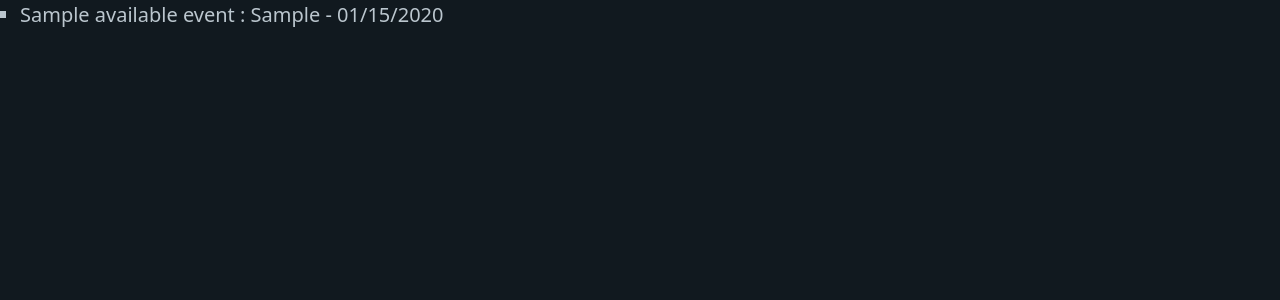
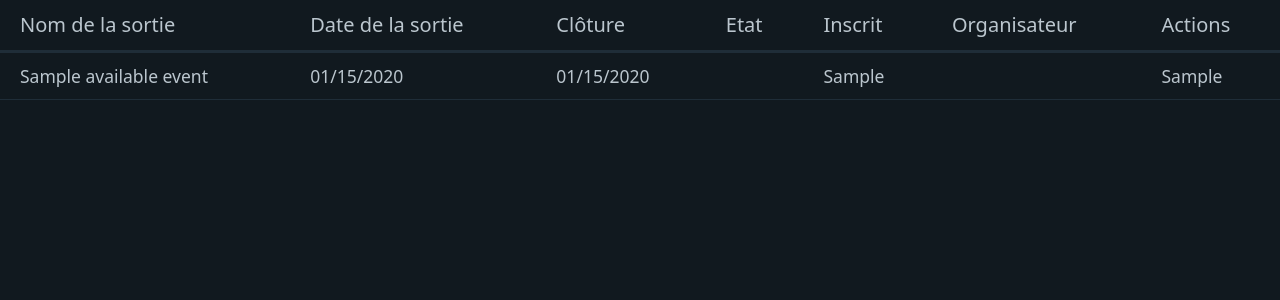
Before and after one commit to GiregL/eni-sortir, a Symfony app: template templates/event/index.html.twig in a window 1280 px wide. Shown: the top 300 px of the page. Run offline with Twig, Linux system fonts and the light colour scheme; the template is opened without the code that fills it: most values are stand-ins (such as "Sample title", 1, 10 or a date in 2020); some libraries are stand-ins or nearby versions.

```diff
--- a/templates/event/index.html.twig
+++ b/templates/event/index.html.twig
@@ -4,10 +4,31 @@
 
 {% block body %}
 
-    <ul>
-        {% for event in availableEvents %}
-            <li>{{ event.name }} : {{ event.eventInfos }} - {{ event.startDate | date('m/d/Y') }}</li>
-        {% endfor %}
-    </ul>
+    <table>
+        <thead>
+            <tr>
+                <th scope="col">Nom de la sortie</th>
+                <th scope="col">Date de la sortie</th>
+                <th scope="col">Clôture</th>
+                <th scope="col">Etat</th>
+                <th scope="col">Inscrit</th>
+                <th scope="col">Organisateur</th>
+                <th scope="col">Actions</th>
+            </tr>
+        </thead>
+        <tbody>
+            {% for event in availableEvents %}
+            <tr>
+                <td>{{ event.name }}</td>
+                <td>{{ event.startDate | date('m/d/Y') }}</td>
+                <td>{{ event.dateLimitRegister|date('m/d/Y') }}</td>
+                <td></td>
+                <td>{{ event.maxRegister }}</td>
+                <td></td>
+                <td>{{ event.eventInfos }}</td>
+            </tr>
+            {% endfor %}
+        </tbody>
+    </table>
 
 {% endblock %}
```
Also changed, not shown: src/Controller/MainController.php (+13 -1 lines), templates/main/index.html.twig (+8 -8 lines).
